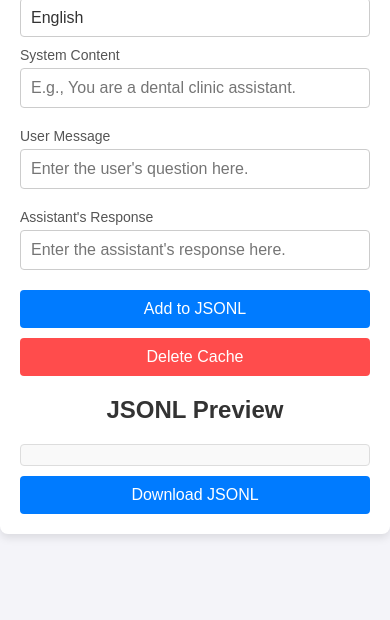
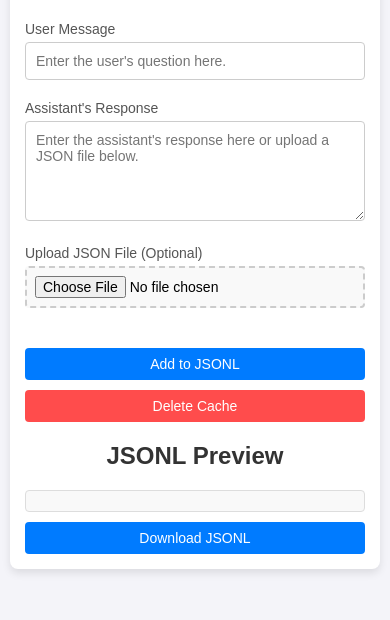
Before and after one commit to mark-dlc/JSONL-File-Generator, a plain HTML site: page index.html in a window 390 px wide. Shown: the part 224-844 px from the top of the page. Drawn offline with Linux system fonts and the light colour scheme.

Commit message:
Update JSONL Generator - Remove System Content and Add JSON File Input

```diff
--- a/index.html
+++ b/index.html
@@ -20,14 +20,15 @@
         </select>
 
         <div id="form">
-            <label for="systemContent" id="systemContentLabel">System Content</label>
-            <input type="text" id="systemContent" placeholder="E.g., You are a dental clinic assistant.">
-
             <label for="userContent" id="userContentLabel">User Message</label>
             <input type="text" id="userContent" placeholder="Enter the user's question here.">
 
             <label for="assistantContent" id="assistantContentLabel">Assistant's Response</label>
-            <input type="text" id="assistantContent" placeholder="Enter the assistant's response here.">
+            <textarea id="assistantContent" placeholder="Enter the assistant's response here or upload a JSON file below."></textarea>
+
+            <label for="jsonFileInput" id="jsonFileLabel">Upload JSON File (Optional)</label>
+            <input type="file" id="jsonFileInput" accept=".json" class="file-input">
+            <div id="jsonFileStatus" class="file-status"></div>
 
             <button id="addMessage">Add to JSONL</button>
             <button id="clearCache">Delete Cache</button>
--- a/script.js
+++ b/script.js
@@ -1,48 +1,94 @@
 const messages = JSON.parse(localStorage.getItem('messages')) || [];
 const previewElement = document.getElementById('jsonlPreview');
 const languageSelector = document.getElementById('languageSelector');
+const jsonFileInput = document.getElementById('jsonFileInput');
+const jsonFileStatus = document.getElementById('jsonFileStatus');
+let uploadedJsonData = null;
 
-// Atualizar a pré-visualização com o conteúdo atual do local storage
+// Update preview with current local storage content
 updatePreview();
 
-// Função para salvar mensagens no local storage
+// Function to save messages to local storage
 function saveToLocalStorage() {
     localStorage.setItem('messages', JSON.stringify(messages));
 }
 
-// Função para adicionar mensagem ao array
+// Function to handle JSON file upload
+jsonFileInput.addEventListener('change', (event) => {
+    const file = event.target.files[0];
+    if (!file) {
+        uploadedJsonData = null;
+        jsonFileStatus.textContent = '';
+        return;
+    }
+
+    if (file.type !== 'application/json') {
+        jsonFileStatus.textContent = 'Please select a valid JSON file.';
+        jsonFileStatus.className = 'file-status error';
+        uploadedJsonData = null;
+        return;
+    }
+
+    const reader = new FileReader();
+    reader.onload = (e) => {
+        try {
+            uploadedJsonData = JSON.parse(e.target.result);
+            jsonFileStatus.textContent = `JSON file loaded successfully (${file.name})`;
+            jsonFileStatus.className = 'file-status success';
+
+            // If the JSON data is a string, use it as the assistant content
+            if (typeof uploadedJsonData === 'string') {
+                document.getElementById('assistantContent').value = uploadedJsonData;
+            } else {
+                // If it's an object, stringify it for the assistant content
+                document.getElementById('assistantContent').value = JSON.stringify(uploadedJsonData, null, 2);
+            }
+        } catch (error) {
+            jsonFileStatus.textContent = 'Invalid JSON file format.';
+            jsonFileStatus.className = 'file-status error';
+            uploadedJsonData = null;
+        }
+    };
+    reader.readAsText(file);
+});
+
+// Function to add message to array
 document.getElementById('addMessage').addEventListener('click', () => {
-    const systemContent = document.getElementById('systemContent').value;
     const userContent = document.getElementById('userContent').value;
     const assistantContent = document.getElementById('assistantContent').value;
 
-    if (!systemContent || !userContent || !assistantContent) {
-        alert('Please fill in all fields.');
+    if (!userContent || !assistantContent) {
+        alert('Please fill in both the user message and assistant response fields.');
         return;
     }
 
-    // Adiciona a mensagem formatada ao array de mensagens
+    // Add the formatted message to the messages array
     messages.push({
         messages: [
-            { role: "system", content: systemContent },
             { role: "user", content: userContent },
             { role: "assistant", content: assistantContent }
         ]
     });
 
-    // Salva no local storage e limpa os campos de entrada para nova entrada
+    // Save to local storage and clear input fields for new entry
     saveToLocalStorage();
     document.getElementById('userContent').value = '';
     document.getElementById('assistantContent').value = '';
+
+    // Clear file input and status
+    jsonFileInput.value = '';
+    jsonFileStatus.textContent = '';
+    uploadedJsonData = null;
+
     updatePreview();
 });
 
-// Função para atualizar a pré-visualização do JSONL
+// Function to update JSONL preview
 function updatePreview() {
     previewElement.textContent = messages.map(msg => JSON.stringify(msg)).join('\n');
 }
 
-// Função para baixar o arquivo JSONL
+// Function to download JSONL file
 document.getElementById('downloadJsonl').addEventListener('click', () => {
     if (messages.length === 0) {
         alert('No messages added.');
@@ -58,68 +104,63 @@ document.getElementById('downloadJsonl').addEventListener('click', () => {
     URL.revokeObjectURL(url);
 });
 
-// Função para deletar o cache do local storage
+// Function to delete local storage cache
 document.getElementById('clearCache').addEventListener('click', () => {
     localStorage.removeItem('messages');
     messages.length = 0;
     updatePreview();
 });
 
-// Função para alterar o idioma
+// Function to change language
 languageSelector.addEventListener('change', () => {
     const lang = languageSelector.value;
     const translations = {
         en: {
             title: "JSONL File Generator for Fine-Tuning",
-            systemContentLabel: "System Content",
             userContentLabel: "User Message",
             assistantContentLabel: "Assistant's Response",
+            jsonFileLabel: "Upload JSON File (Optional)",
             previewTitle: "JSONL Preview",
-            placeholderSystem: "E.g., You are a dental clinic assistant.",
             placeholderUser: "Enter the user's question here.",
-            placeholderAssistant: "Enter the assistant's response here."
+            placeholderAssistant: "Enter the assistant's response here or upload a JSON file below."
         },
         pt: {
             title: "Gerador de Arquivo JSONL para Fine-Tuning",
-            systemContentLabel: "Contexto (System Content)",
             userContentLabel: "Mensagem do Usuário",
             assistantContentLabel: "Resposta do Assistente",
+            jsonFileLabel: "Carregar Arquivo JSON (Opcional)",
             previewTitle: "Pré-visualização do JSONL",
-            placeholderSystem: "Ex.: Você é um assistente de consultório odontológico.",
             placeholderUser: "Digite a pergunta do usuário.",
-            placeholderAssistant: "Digite a resposta do assistente."
+            placeholderAssistant: "Digite a resposta do assistente ou carregue um arquivo JSON abaixo."
         },
         es: {
             title: "Generador de Archivo JSONL para Fine-Tuning",
-            systemContentLabel: "Contexto del Sistema",
             userContentLabel: "Mensaje del Usuario",
             assistantContentLabel: "Respuesta del Asistente",
+            jsonFileLabel: "Subir Archivo JSON (Opcional)",
             previewTitle: "Vista Previa de JSONL",
-            placeholderSystem: "Ejemplo: Eres un asistente de una clínica dental.",
             placeholderUser: "Escribe la pregunta del usuario.",
-            placeholderAssistant: "Escribe la respuesta del asistente."
+            placeholderAssistant: "Escribe la respuesta del asistente o sube un archivo JSON abajo."
         },
         hi: {
             title: "फाइन-ट्यूनिंग के लिए JSONL फ़ाइल जनरेटर",
-            systemContentLabel: "सिस्टम सामग्री",
             userContentLabel: "उपयोगकर्ता संदेश",
             assistantContentLabel: "सहायक की प्रतिक्रिया",
+            jsonFileLabel: "JSON फ़ाइल अपलोड करें (वैकल्पिक)",
             previewTitle: "JSONL पूर्वावलोकन",
-            placeholderSystem: "उदाहरण: आप एक डेंटल क्लिनिक के सहायक हैं।",
             placeholderUser: "उपयोगकर्ता का प्रश्न यहाँ लिखें।",
-            placeholderAssistant: "सहायक की प्रतिक्रिया यहाँ लिखें।"
+            placeholderAssistant: "सहायक की प्रतिक्रिया यहाँ लिखें या नीचे JSON फ़ाइल अपलोड करें।"
         }
     };
 
     document.getElementById('title').innerText = translations[lang].title;
-    document.getElementById('systemContentLabel').innerText = translations[lang].systemContentLabel;
     document.getElementById('userContentLabel').innerText = translations[lang].userContentLabel;
     document.getElementById('assistantContentLabel').innerText = translations[lang].assistantContentLabel;
+    document.getElementById('jsonFileLabel').innerText = translations[lang].jsonFileLabel;
     document.getElementById('previewTitle').innerText = translations[lang].previewTitle;
-    document.getElementById('systemContent').placeholder = translations[lang].placeholderSystem;
     document.getElementById('userContent').placeholder = translations[lang].placeholderUser;
     document.getElementById('assistantContent').placeholder = translations[lang].placeholderAssistant;
 });
 
-// Inicializa com o idioma padrão (Inglês)
+// Initialize with default language (English)
 languageSelector.dispatchEvent(new Event('change'));
--- a/styles.css
+++ b/styles.css
@@ -1,4 +1,4 @@
-/* Estilo base */
+/* Base styles */
 * {
     box-sizing: border-box;
     margin: 0;
@@ -22,7 +22,7 @@ body {
     box-shadow: 0 4px 8px rgba(0, 0, 0, 0.1);
 }
 
-/* Títulos */
+/* Titles */
 h1, h2 {
     text-align: center;
     color: #333;
@@ -48,7 +48,64 @@ input[type="text"] {
     font-size: 16px;
 }
 
-/* Botões */
+/* Textarea for assistant content */
+textarea {
+    width: 100%;
+    padding: 10px;
+    margin-top: 5px;
+    margin-bottom: 10px;
+    border: 1px solid #ccc;
+    border-radius: 4px;
+    font-size: 16px;
+    min-height: 100px;
+    resize: vertical;
+    font-family: Arial, sans-serif;
+}
+
+/* File input styling */
+.file-input {
+    width: 100%;
+    padding: 8px;
+    margin-top: 5px;
+    margin-bottom: 10px;
+    border: 2px dashed #ccc;
+    border-radius: 4px;
+    font-size: 14px;
+    background-color: #f9f9f9;
+    cursor: pointer;
+    transition: border-color 0.3s ease;
+}
+
+.file-input:hover {
+    border-color: #007bff;
+}
+
+.file-input:focus {
+    outline: none;
+    border-color: #007bff;
+}
+
+/* File status messages */
+.file-status {
+    font-size: 12px;
+    margin-bottom: 10px;
+    padding: 5px;
+    border-radius: 3px;
+}
+
+.file-status.success {
+    color: #155724;
+    background-color: #d4edda;
+    border: 1px solid #c3e6cb;
+}
+
+.file-status.error {
+    color: #721c24;
+    background-color: #f8d7da;
+    border: 1px solid #f5c6cb;
+}
+
+/* Buttons */
 button {
     width: 100%;
     padding: 10px;
@@ -59,6 +116,7 @@ button {
     border-radius: 4px;
     cursor: pointer;
     margin-top: 10px;
+    transition: background-color 0.3s ease;
 }
 
 button#clearCache {
@@ -69,7 +127,11 @@ button:hover {
     opacity: 0.9;
 }
 
-/* Pré-visualização */
+button:active {
+    transform: translateY(1px);
+}
+
+/* Preview section */
 .output {
     margin-top: 20px;
 }
@@ -82,13 +144,17 @@ pre {
     max-height: 200px;
     overflow-y: auto;
     color: #333;
+    font-family: 'Courier New', monospace;
+    font-size: 12px;
+    line-height: 1.4;
 }
 
-/* Estilo do seletor de idiomas */
+/* Language selector styling */
 select {
     width: 100%;
     padding: 10px;
     margin-top: 5px;
+    margin-bottom: 15px;
     font-size: 16px;
     border: 1px solid #ccc;
     border-radius: 4px;
@@ -100,9 +166,27 @@ select {
     background-position: right 10px center;
     background-size: 10px;
     cursor: pointer;
+    transition: border-color 0.3s ease;
 }
 
 select:focus {
     border-color: #007bff;
     outline: none;
 }
+
+/* Responsive design */
+@media (max-width: 480px) {
+    .container {
+        margin: 10px;
+        padding: 15px;
+    }
+
+    button {
+        font-size: 14px;
+        padding: 8px;
+    }
+
+    input[type="text"], textarea, select {
+        font-size: 14px;
+    }
+}
```
